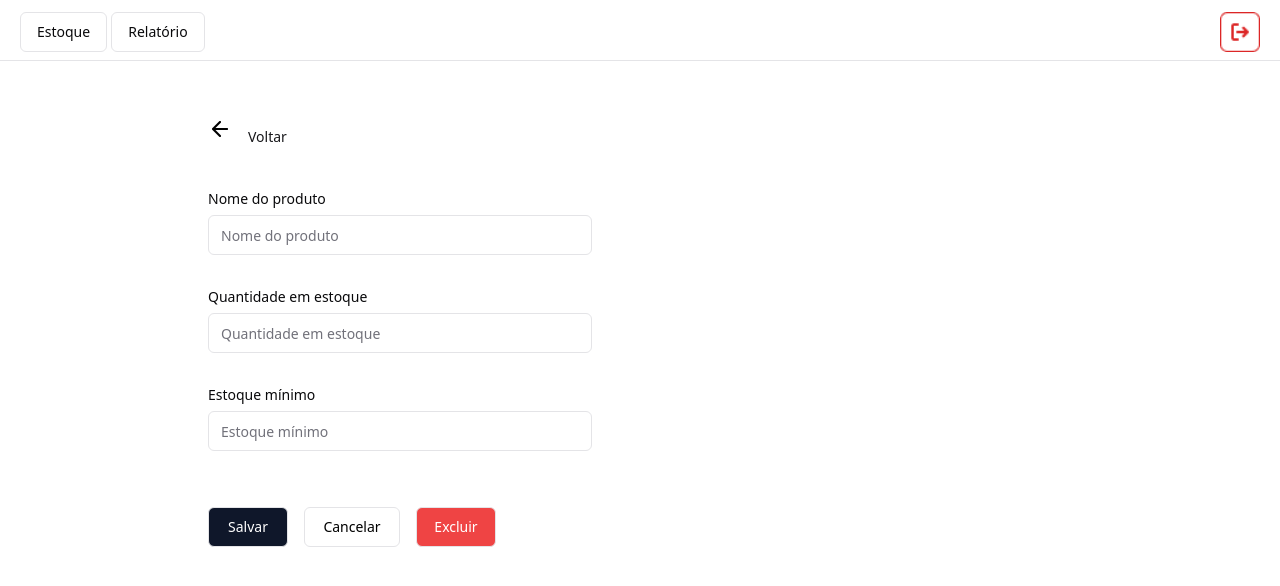
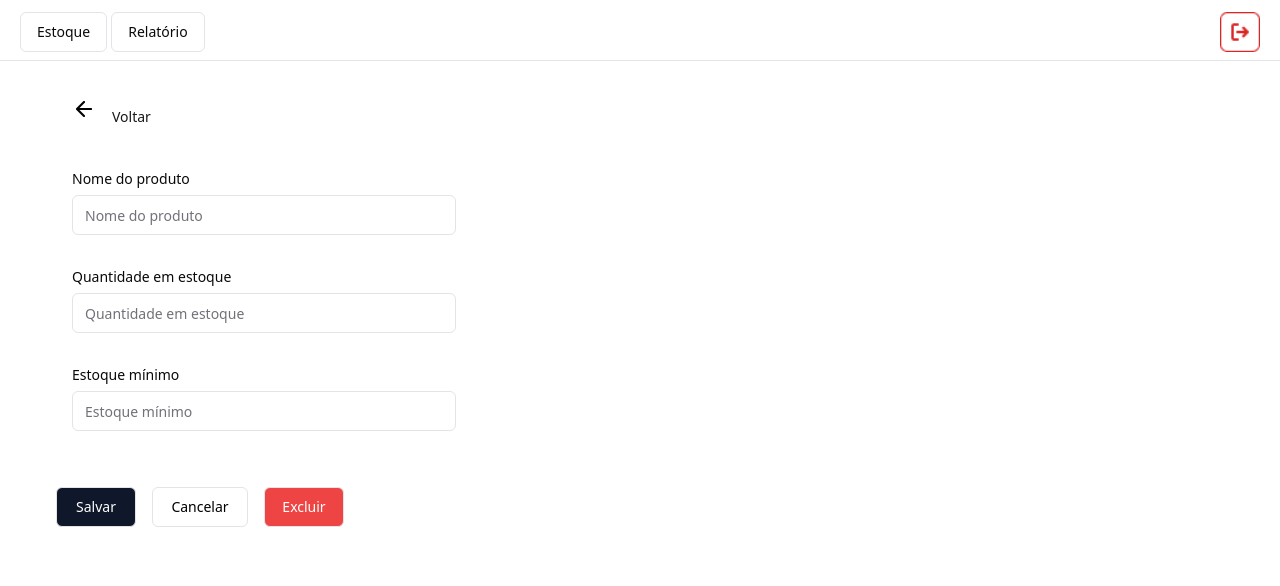
Before and after one commit to SatherBosco/univesp-inventory-control, a React (Vite) app: page / in a window 1280 px wide. Shown: the top 586 px of the page. Built offline with nearby package versions, Linux system fonts and the light colour scheme.

Commit message:
ajuste de componentes na pagina

```diff
--- a/src/Page/Editar/editar.tsx
+++ b/src/Page/Editar/editar.tsx
@@ -20,25 +20,25 @@ export function Editar() {
        </div>
        <Separator/>
 
-        <div className="flex flex-row mt-10 mx-48 p-4">
+        <div className="flex flex-row mt-5 mx-14 p-4">
           <img className="w-6 h-6" src={BackIMG} alt="ImagemVoltar"/>
           <Button variant="link" className="align-text-top">Voltar</Button>
         </div>
 
         <div className="flex flex-col">
-          <div className="mx-48 p-4 grid w-full max-w-sm items-center gap-1.5">
+          <div className="mx-14 p-4 grid w-full max-w-sm items-center gap-1.5">
             <Label className="text-sm font-inter" htmlFor="nomeProduto">Nome do produto</Label>
             <Input className="w-96 h-10" type="name" id="nomProduto" placeholder="Nome do produto" />
           </div>
-          <div className="mx-48 p-4 grid w-full max-w-sm items-center gap-1.5">
+          <div className="mx-14 p-4 grid w-full max-w-sm items-center gap-1.5">
             <Label className="text-sm font-inter" htmlFor="quantEstoque">Quantidade em estoque</Label>
             <Input className="w-96 h-10" type="name" id="quantEstoque" placeholder="Quantidade em estoque" />
           </div>
-          <div className="mx-48 p-4 grid w-full max-w-sm items-center gap-1.5">
+          <div className="mx-14 p-4 grid w-full max-w-sm items-center gap-1.5">
             <Label className="text-sm font-inter" htmlFor="estMinimo">Estoque mínimo</Label>
             <Input className="w-96 h-10" type="name" id="estMinimo" placeholder="Estoque mínimo" />
           </div>
-          <div className="flex flex-row mx-52 pt-10">
+          <div className="flex flex-row mx-14 pt-10">
             <div className="pr-4">
               <Button className="w-20 h-10 bg-slate-900 text-white font-inter" variant="outline">Salvar</Button>
             </div>
```
